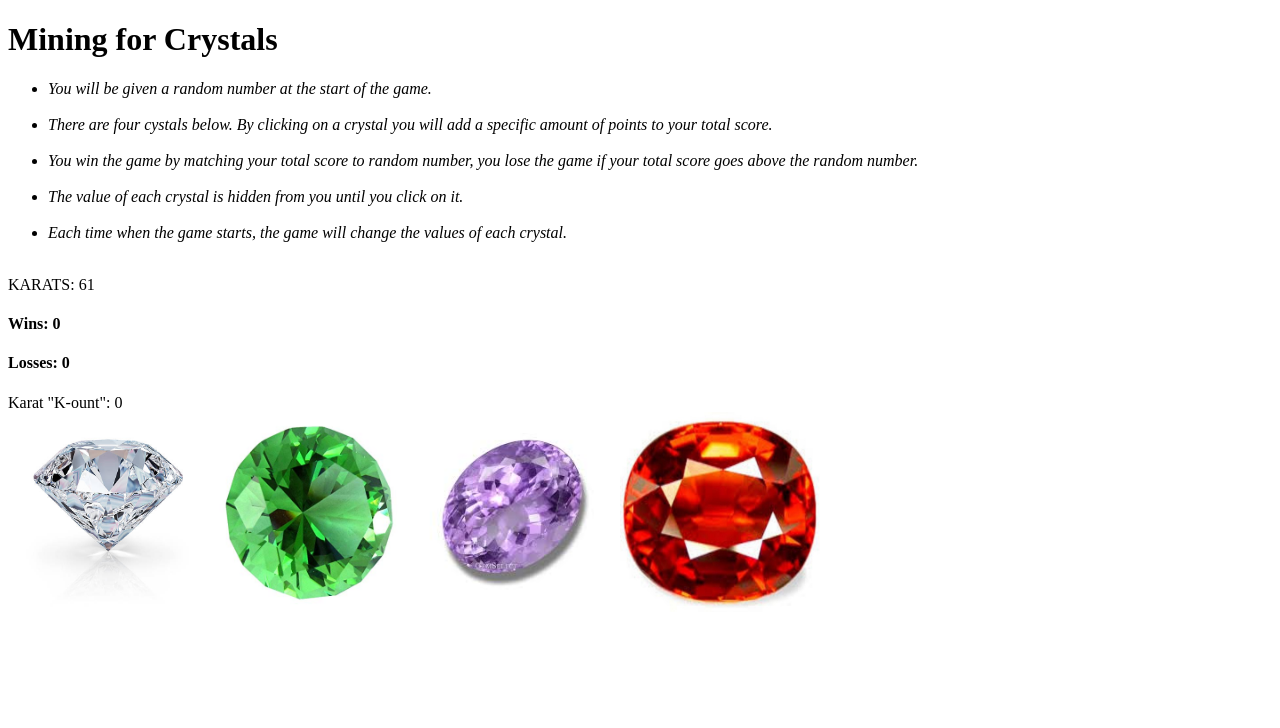
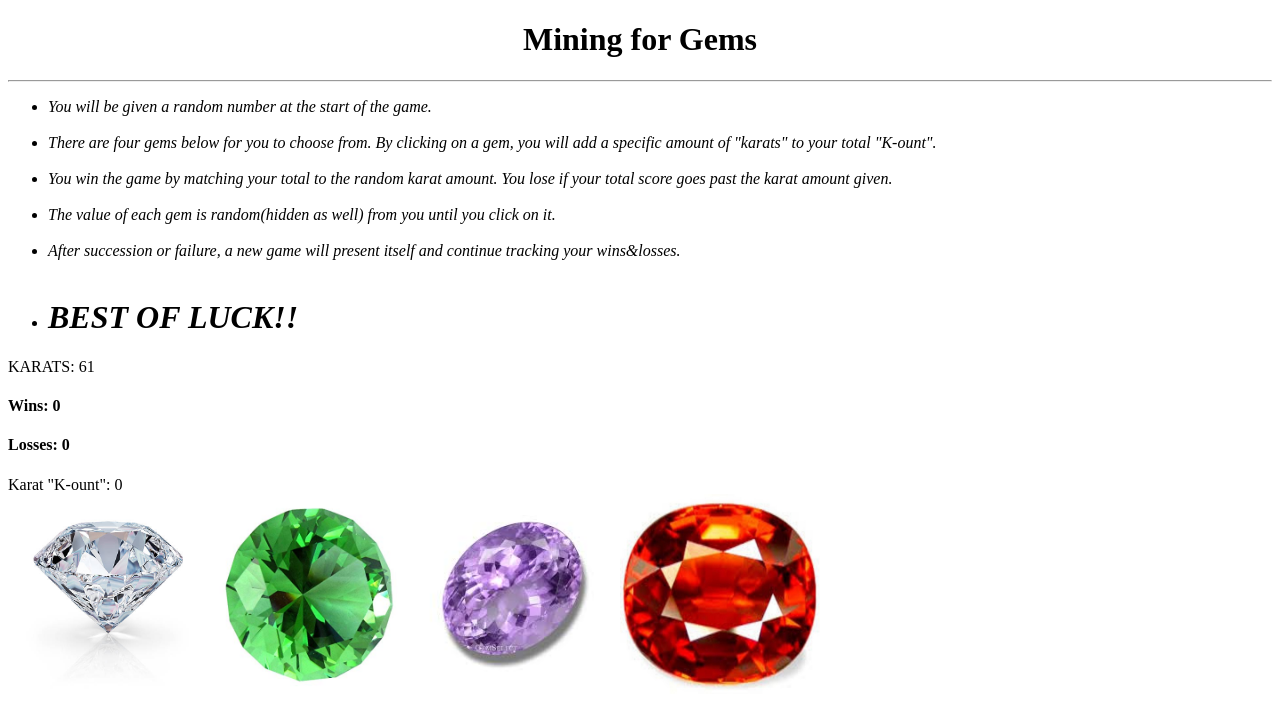
Before and after one commit to dkahuna/gemCollector, a plain HTML site: page index.html in a window 1280 px wide. Drawn offline with nearby package versions, Linux system fonts and the light colour scheme.

Commit message:
updating

```diff
--- a/index.html
+++ b/index.html
@@ -21,10 +21,11 @@
     <!--Game Title-->
     <div>
         <strong>
-            <h1 class="gem">Mining for Crystals</h1>
+            <h1 style="text-align: center;">Mining for Gems</h1>
         </strong>
     </div>
 
+    <hr>
     <!--Game Instructions-->
 
     <div class="container" id="birdBox">
@@ -34,19 +35,21 @@
                 <li>You will be given a random number at the start of the game.</li>
                 <br>
 
-                <li>There are four cystals below.
-                    By clicking on a crystal you will add a specific amount of points to your total score.</li>
+                <li>There are four gems below for you to choose from.
+                    By clicking on a gem, you will add a specific amount of "karats" to your total "K-ount".</li>
                 <br>
 
-                <li>You win the game by matching your total score to random number,
-                    you lose the game if your total score goes above the random number.</li>
+                <li>You win the game by matching your total to the random karat amount.
+                    You lose if your total score goes past the karat amount given.</li>
                 <br>
 
-                <li>The value of each crystal is hidden from you until you click on it.</li>
+                <li>The value of each gem is random(hidden as well) from you until you click on it.</li>
                 <br>
 
-                <li>Each time when the game starts, the game will change the values of each crystal.</li>
+                <li>After succession or failure, a new game will present itself and continue tracking your wins&losses.</li>
                 <br>
+
+                <li><h1>BEST OF LUCK!!</h1></li>
 
             </ul>
         </em>
```
